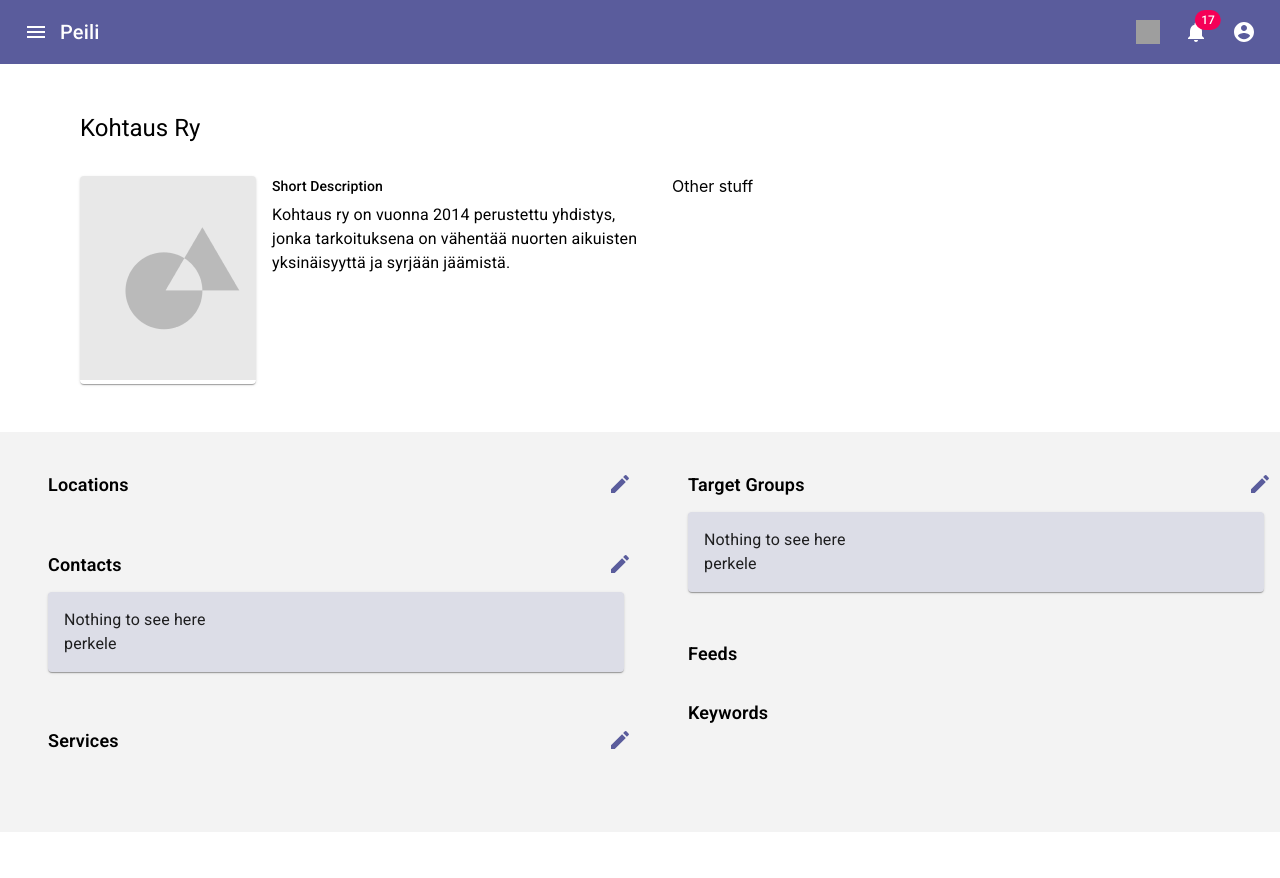
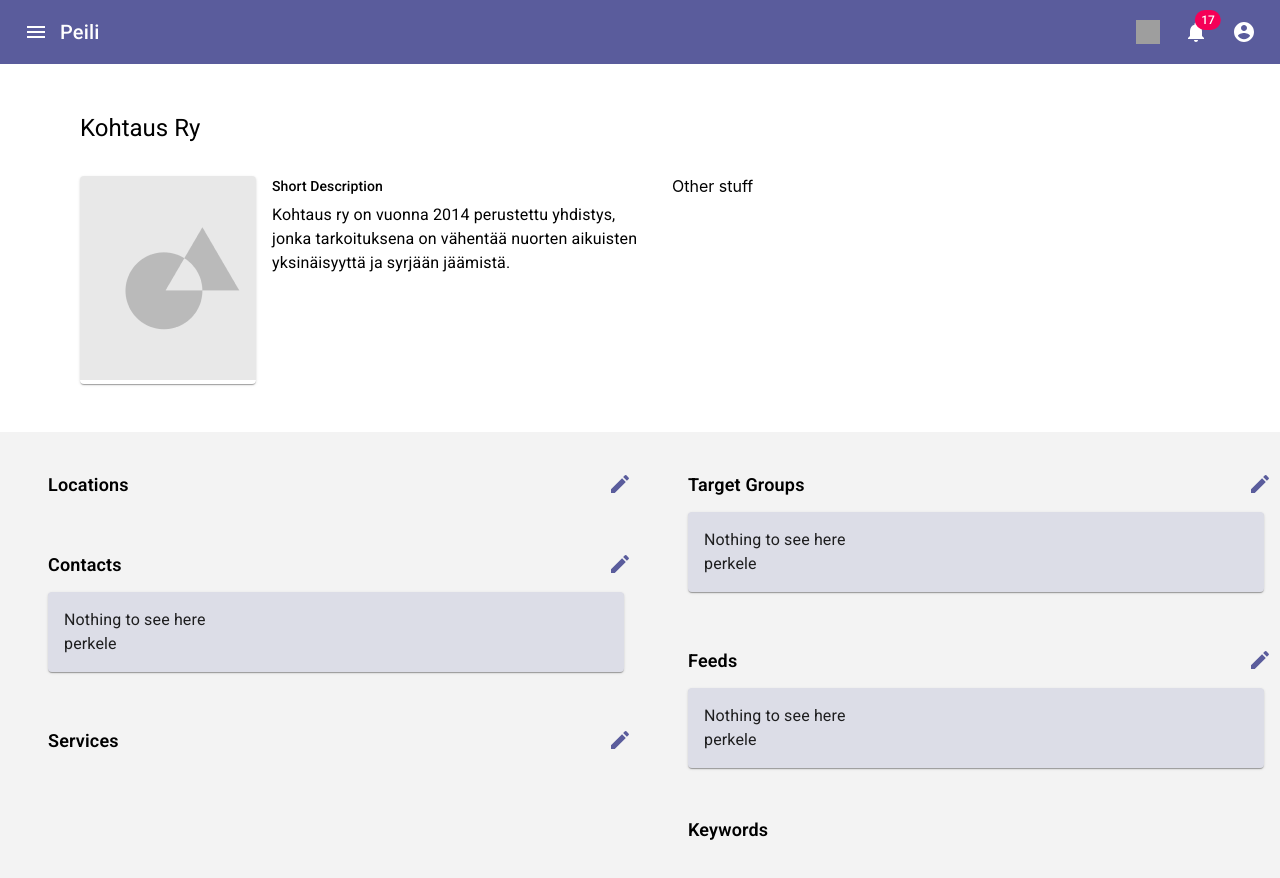
Before and after one commit to laavis/peili, a React (Create React App) app: page /organization in a window 1280 px wide. Shown: the top 878 px of the page. Before the commit the page ends 832 px from the top, so only its background shows below. Built offline with nearby package versions, Linux system fonts and the light colour scheme; grey boxes are pictures that could not be loaded.

Commit message:
Added edit, save and delete button for feeds component

```diff
--- a/src/components/organization/Feed.js
+++ b/src/components/organization/Feed.js
@@ -11,6 +11,7 @@ import {
   Typography
 } from '@material-ui/core';
 import AddIcon from '@material-ui/icons/Add';
+import ExpandMoreIcon from '@material-ui/icons/ExpandMore';
 import DeleteIcon from '@material-ui/icons/Delete';
 import FacebookIcon from '@material-ui/icons/Facebook';
 import InstagramIcon from '@material-ui/icons/Instagram';
@@ -45,12 +46,16 @@ export default ({
   type,
   username,
   identifiers,
+  open,
   editable,
+  handleOpen,
   handleEdit,
   handleRemove
 }) => {
   const globalClasses = styles();
   const classes = useStyles();
+
+  const icon = editable ? <ExpandMoreIcon /> : null;
 
   const setIcon = () => {
     switch (type) {
@@ -63,6 +68,11 @@ export default ({
       default:
         return;
     }
+  };
+
+  const handleExpandedChange = (event, isExpanded) => {
+    if (!editable) return;
+    handleOpen(isExpanded);
   };
 
   const handleUsernameChange = username => {
@@ -132,9 +142,6 @@ export default ({
                     )
                   }}
                 />
-                <IconButton aria-label="language" color="primary">
-                  <AddIcon />
-                </IconButton>
               </Box>
             </Grid>
             <Grid item xs={12}>
--- a/src/components/organization/Feeds2.js
+++ b/src/components/organization/Feeds2.js
@@ -1,6 +1,7 @@
 import {
   Box,
   Button,
+  IconButton,
   ListItemIcon,
   Menu,
   MenuItem,
@@ -10,6 +11,9 @@ import FacebookIcon from '@material-ui/icons/Facebook';
 import InstagramIcon from '@material-ui/icons/Instagram';
 import TwitterIcon from '@material-ui/icons/Twitter';
 import React from 'react';
+import EditIcon from '@material-ui/icons/Edit';
+
+import EmptySection from './EmptySection';
 import Locale from '../Locale';
 import Feed from './Feed';
 import Translation from './organizationLocale';
@@ -17,7 +21,7 @@ import styles from './styles';
 
 const l = Locale(Translation);
 
-export default ({ editable, feeds, setFeeds, changed, setChanged }) => {
+export default ({ changed, setChanged }) => {
   const globalClasses = styles();
 
   const enabledFeeds = {
@@ -26,10 +30,18 @@ export default ({ editable, feeds, setFeeds, changed, setChanged }) => {
     twitter: <TwitterIcon fontSize="small" />
   };
 
+  const [open, setOpen] = React.useState(null);
+  const [editable, setEditable] = React.useState(false);
+  const [feeds, setFeeds] = React.useState([]);
+
   React.useEffect(() => {
     const storedFeeds = JSON.parse(localStorage.getItem('feeds') || '[]');
     setFeeds(storedFeeds);
   }, [setFeeds]);
+
+  const handleOpen = index => isOpen => {
+    setOpen(isOpen ? index : null);
+  };
 
   const handleEdit = index => data => {
     setChanged(true);
@@ -39,6 +51,7 @@ export default ({ editable, feeds, setFeeds, changed, setChanged }) => {
   };
 
   const handleAdd = type => {
+    let lastIndex = feeds.length;
     setFeeds([
       ...feeds,
       {
@@ -47,12 +60,26 @@ export default ({ editable, feeds, setFeeds, changed, setChanged }) => {
         identifiers: []
       }
     ]);
+
+    setOpen(lastIndex);
   };
 
   const handleRemove = index => () => {
     let newFeeds = [...feeds];
     newFeeds.splice(index, 1);
     setFeeds(newFeeds);
+  };
+
+  let hasData = feeds.length;
+
+  const handleEditClick = () => {
+    setEditable(true);
+  };
+
+  const handleSaveClick = () => {
+    localStorage.setItem('feeds', JSON.stringify(feeds));
+    setOpen(false);
+    setEditable(false);
   };
 
   // New feed creation
@@ -85,22 +112,41 @@ export default ({ editable, feeds, setFeeds, changed, setChanged }) => {
 
   return (
     <Box className={globalClasses.section}>
+      <Box className={globalClasses.sectionTitleContainer}>
         <Typography className={globalClasses.sectionTitle}>
           {l('feedsHeader')}
           <span
             className={changed ? globalClasses.unsavedChangesIcon : ''}
           ></span>
         </Typography>
+        <IconButton
+          onClick={handleEditClick}
+          className={globalClasses.editSectionButton}
+          aria-label="language"
+          color="primary"
+        >
+          <EditIcon />
+        </IconButton>
+      </Box>
+
+      {!hasData ? <EmptySection /> : null}
       {feeds.map((feed, index) => (
         <Feed
           {...feed}
-          type={feeds[index].type}
           key={index}
           editable={editable}
+          type={feeds[index].type}
+          open={open === index}
+          handleOpen={handleOpen(index)}
           handleEdit={handleEdit(index)}
           handleRemove={handleRemove(index)}
         />
       ))}
+      <Box
+        className={
+          editable ? globalClasses.sectionButtonsContainer : globalClasses.hide
+        }
+      >
         <Button
           className={editable ? globalClasses.buttonAdd : globalClasses.hide}
           color="primary"
@@ -122,6 +168,10 @@ export default ({ editable, feeds, setFeeds, changed, setChanged }) => {
             </MenuItem>
           ))}
         </Menu>
+        <Button onClick={handleSaveClick} color="primary" variant="contained">
+          {l('save')}
+        </Button>
+      </Box>
     </Box>
   );
 };
--- a/src/views/OrganizationPanel.js
+++ b/src/views/OrganizationPanel.js
@@ -78,19 +78,12 @@ export const OrganizationPanel = () => {
   const [locations, setLocations] = React.useState([]);
 
   // const [targetGroups, setTargetGroups] = React.useState([]);
-  const [feeds, setFeeds] = React.useState([]);
+  // const [feeds, setFeeds] = React.useState([]);
 
   const [changed, setChanged] = React.useState(false);
 
   // Enables editing
   const handleEditClick = () => {};
-
-  // Save
-  const handleSaveClick = () => {
-    // localStorage.setItem('targetGroups', JSON.stringify(targetGroups));
-    localStorage.setItem('feeds', JSON.stringify(feeds));
-    setChanged(false);
-  };
 
   return (
     <div className={classes.root}>
@@ -136,12 +129,7 @@ export const OrganizationPanel = () => {
           {/* Right Column */}
           <Grid item xs={12} md={6}>
             <TargetGroups />
-            <Feeds2
-              feeds={feeds}
-              setFeeds={setFeeds}
-              changed={changed}
-              setChanged={setChanged}
-            />
+            <Feeds2 changed={changed} setChanged={setChanged} />
             <div className={classes.sectionWrapper}>
               <Typography className={classes.sectionTitle}>
                 {l('keywordHeader')}
```
Lines whose indentation alone changed are shown as unchanged.
